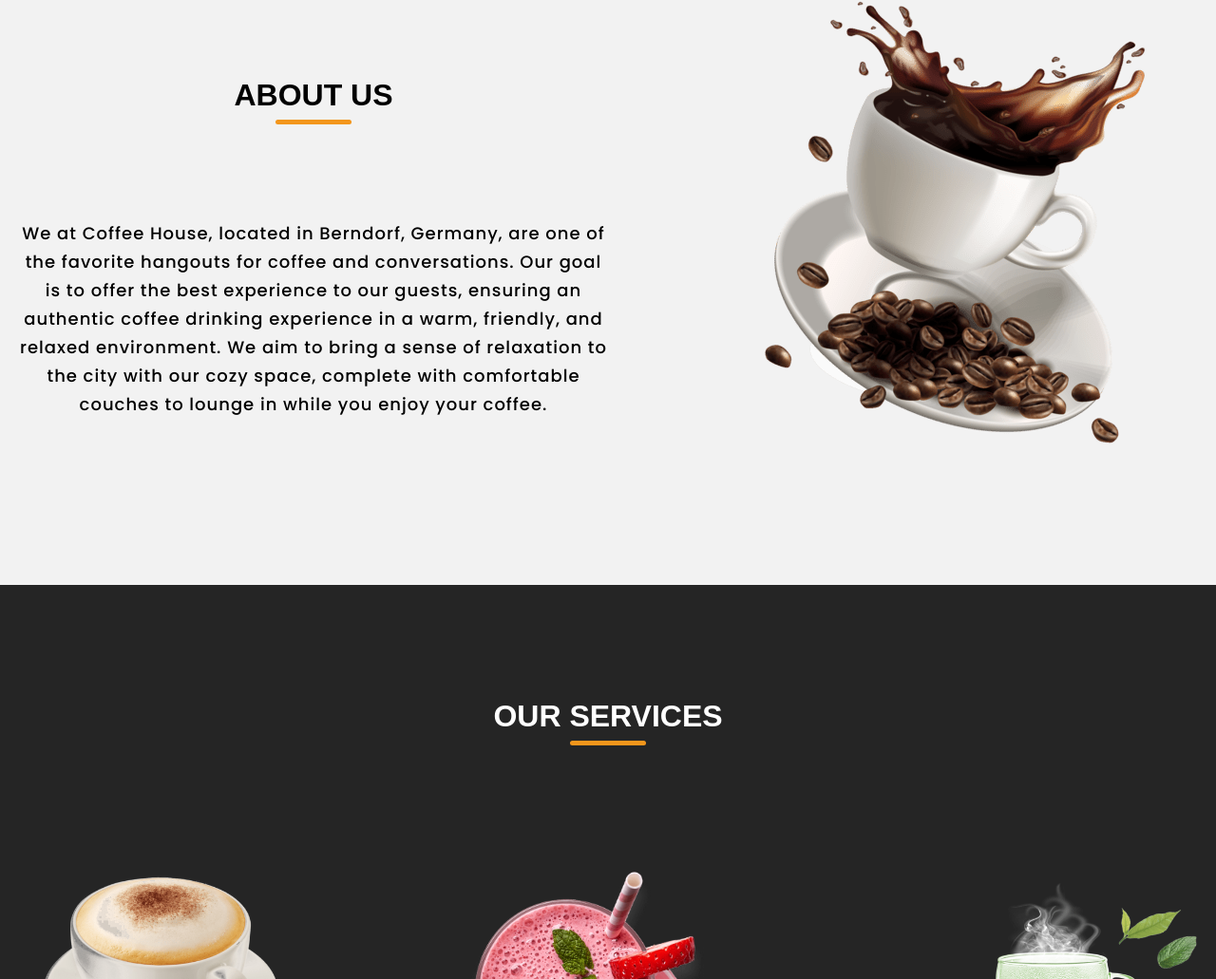
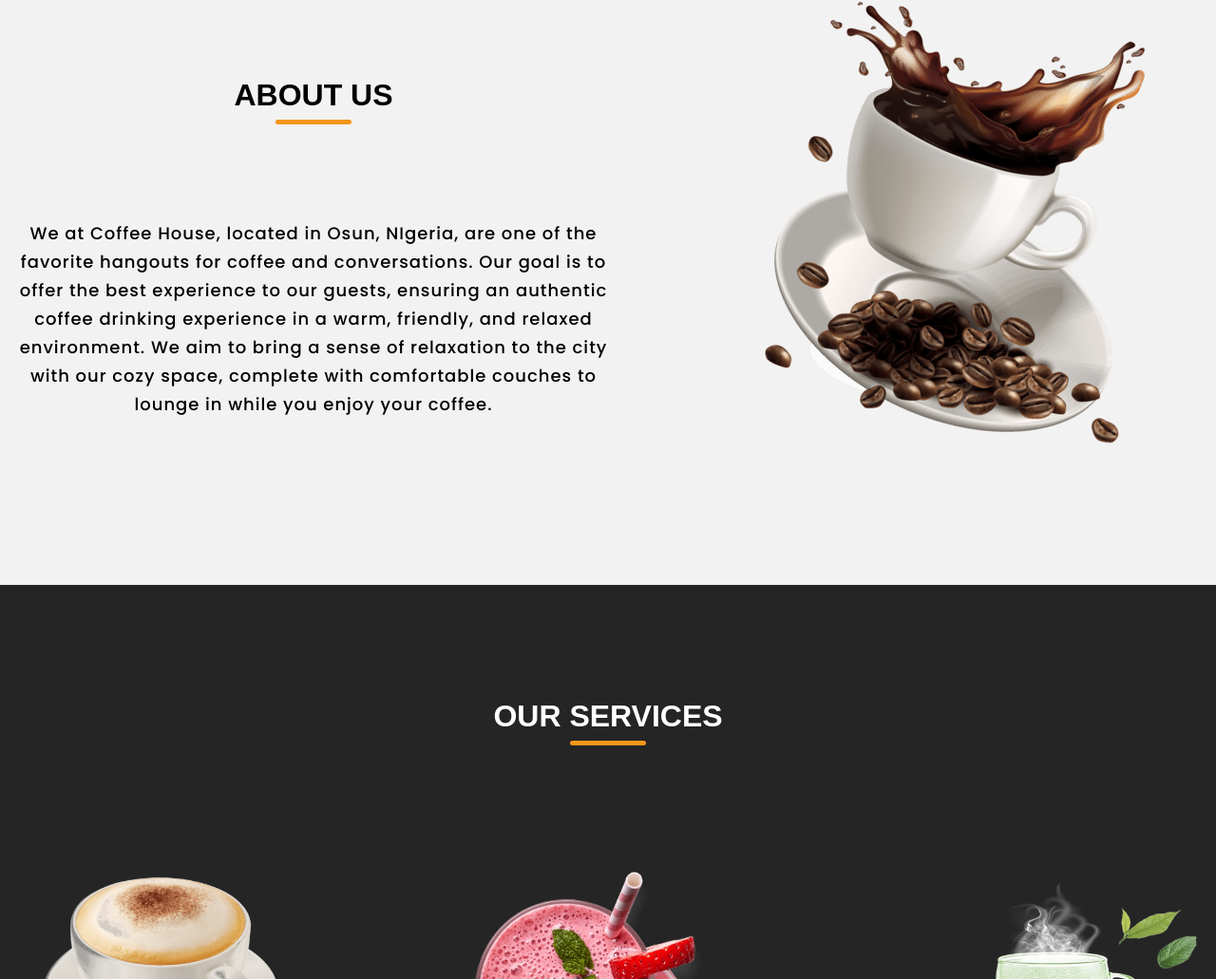
Before and after one commit to GOODBADBOY10/Coffe, a plain HTML site: page index.html in a window 1280 px wide. Shown: the part 893-1924 px from the top of the page at 95% size. Drawn offline with nearby package versions, Linux system fonts and the light colour scheme.

Commit message:
My last coomit

```diff
--- a/index.html
+++ b/index.html
@@ -69,7 +69,7 @@
           <div class="text_section">
             <h2 class="section_title">About Us</h2>
             <p>
-              We at Coffee House, located in Berndorf, Germany, are one of the
+              We at Coffee House, located in Osun, NIgeria, are one of the
               favorite hangouts for coffee and conversations. Our goal is to
               offer the best experience to our guests, ensuring an authentic
               coffee drinking experience in a warm, friendly, and relaxed
```
Also changed, not shown: images/Screenshot_22-6-2024_8116_127.0.0.1.jpeg (added).
